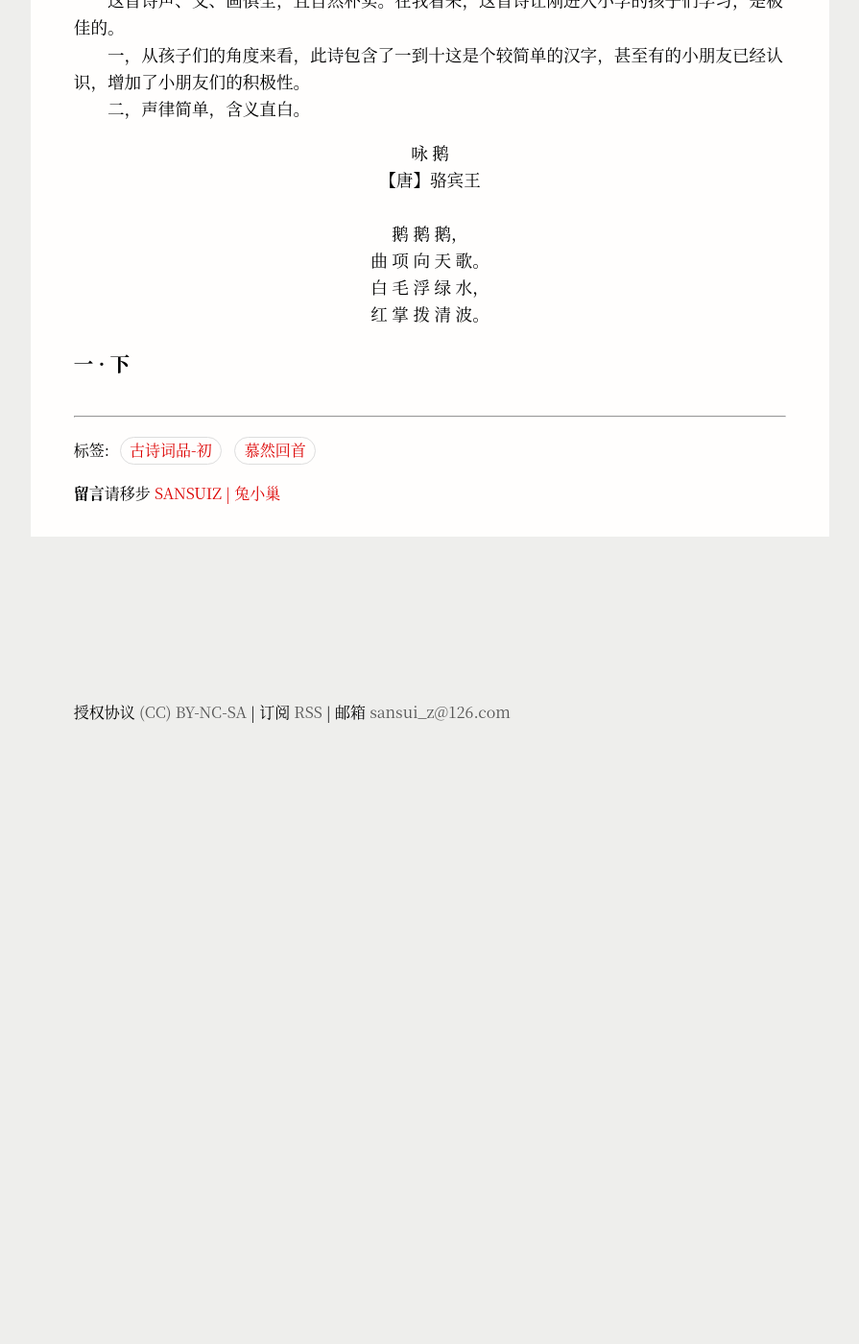
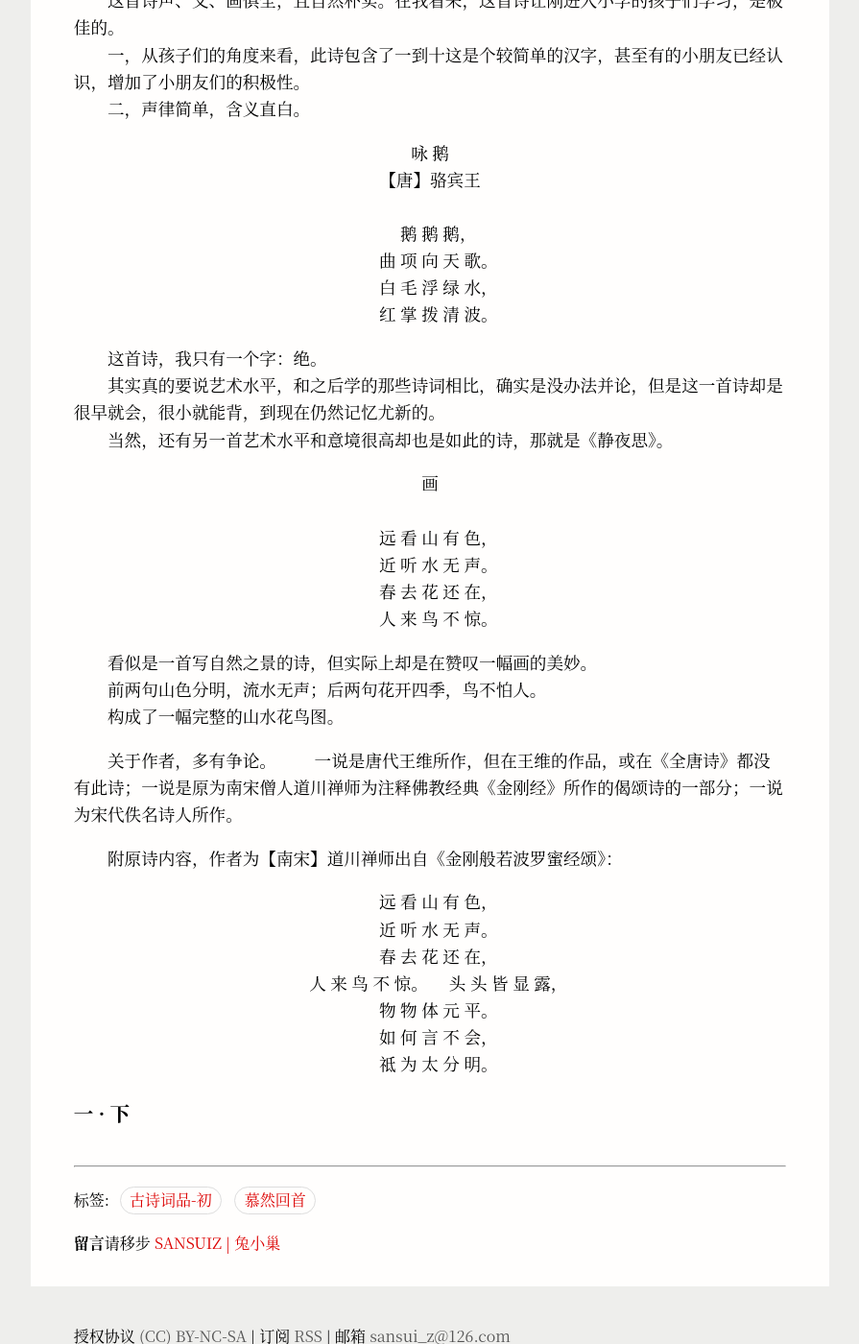
Before and after one commit to Sansuiz/wenji, a Jekyll site: the page built from _posts/ShiWen/Gushici/2020-01-04-meng-xue.md, in a window 1280 px wide and 1400 px high, scrolled down 639 px. Shown: the whole window at 96% size, without its empty margins (192-1087 px from the left). Built offline with Jekyll 4.4.1, drawn with Linux system fonts in a browser that asks for light colours; comment, search, counter and statistics services are not loaded.

Commit message:
Update 2020-01-04-meng-xue.md

```diff
--- a/_posts/ShiWen/Gushici/2020-01-04-meng-xue.md
+++ b/_posts/ShiWen/Gushici/2020-01-04-meng-xue.md
@@ -19,10 +19,10 @@ __目录__
 【宋】邵雍<br>
 <br>
 
-一 去 二 三 里，<br>
-烟 村 四 五 家。<br>
-亭 台 六 七 座，<br>
-八 九 十 枝 花。
+&emsp;一 去 二 三 里，<br>
+&emsp;烟 村 四 五 家。<br>
+&emsp;亭 台 六 七 座，<br>
+&emsp;八 九 十 枝 花。
 </center>
 
 &emsp;&emsp;原名《山村咏怀》，为北宋哲学家邵雍所作。<br>
@@ -36,10 +36,46 @@ __目录__
 【唐】骆宾王<br>
 <br>
 
-鹅 鹅 鹅，<br>
-曲 项 向 天 歌。<br>
-白 毛 浮 绿 水，<br>
-红 掌 拨 清 波。
+&emsp;鹅 鹅 鹅，<br>
+&emsp;曲 项 向 天 歌。<br>
+&emsp;白 毛 浮 绿 水，<br>
+&emsp;红 掌 拨 清 波。
+</center>
+
+&emsp;&emsp;这首诗，我只有一个字：绝。<br>
+&emsp;&emsp;其实真的要说艺术水平，和之后学的那些诗词相比，确实是没办法并论，但是这一首诗却是很早就会，很小就能背，到现在仍然记忆尤新的。<br>
+&emsp;&emsp;当然，还有另一首艺术水平和意境很高却也是如此的诗，那就是《静夜思》。
+<br>
+
+<center>
+画<br>
+<br>
+
+&emsp;远 看 山 有 色，<br>
+&emsp;近 听 水 无 声。<br>
+&emsp;春 去 花 还 在，<br>
+&emsp;人 来 鸟 不 惊。
+</center>
+
+&emsp;&emsp;看似是一首写自然之景的诗，但实际上却是在赞叹一幅画的美妙。<br>
+&emsp;&emsp;前两句山色分明，流水无声；后两句花开四季，鸟不怕人。<br>
+&emsp;&emsp;构成了一幅完整的山水花鸟图。<br>
+
+&emsp;&emsp;关于作者，多有争论。
+&emsp;&emsp;一说是唐代王维所作，但在王维的作品，或在《全唐诗》都没有此诗；一说是原为南宋僧人道川禅师为注释佛教经典《金刚经》所作的偈颂诗的一部分；一说为宋代佚名诗人所作。
+
+&emsp;&emsp;附原诗内容，作者为【南宋】道川禅师出自《金刚般若波罗蜜经颂》：
+
+<center>
+
+&emsp;远 看 山 有 色，<br>
+&emsp;近 听 水 无 声。<br>
+&emsp;春 去 花 还 在，<br>
+&emsp;人 来 鸟 不 惊。
+&emsp;头 头 皆 显 露，<br>
+&emsp;物 物 体 元 平。<br>
+&emsp;如 何 言 不 会，<br>
+&emsp;祗 为 太 分 明。
 </center>
 
 ### 一 · 下
```
